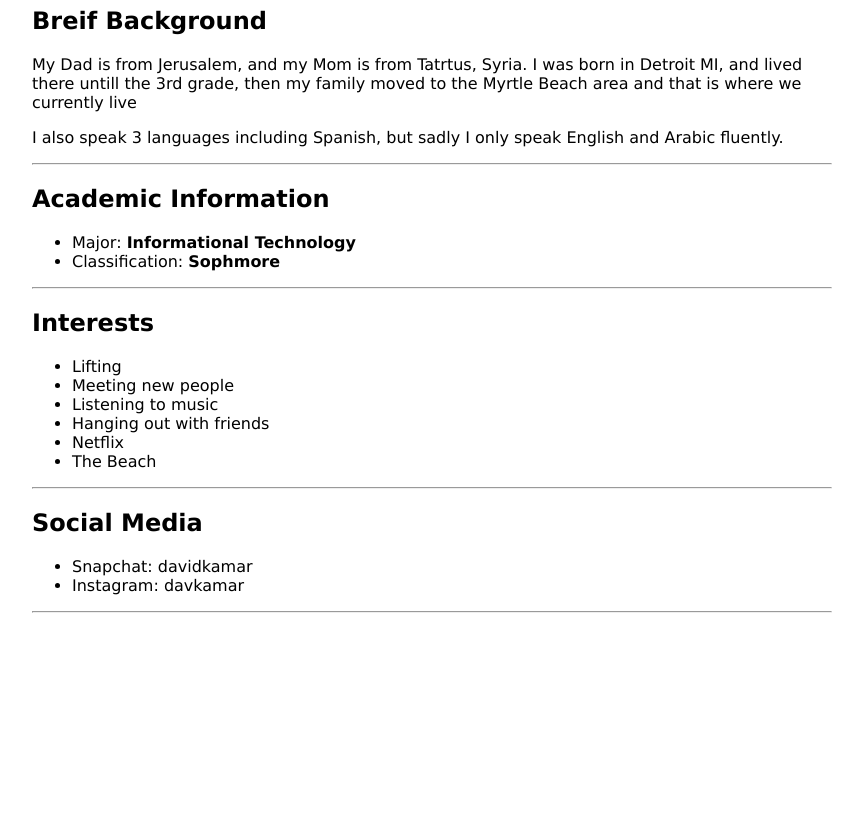
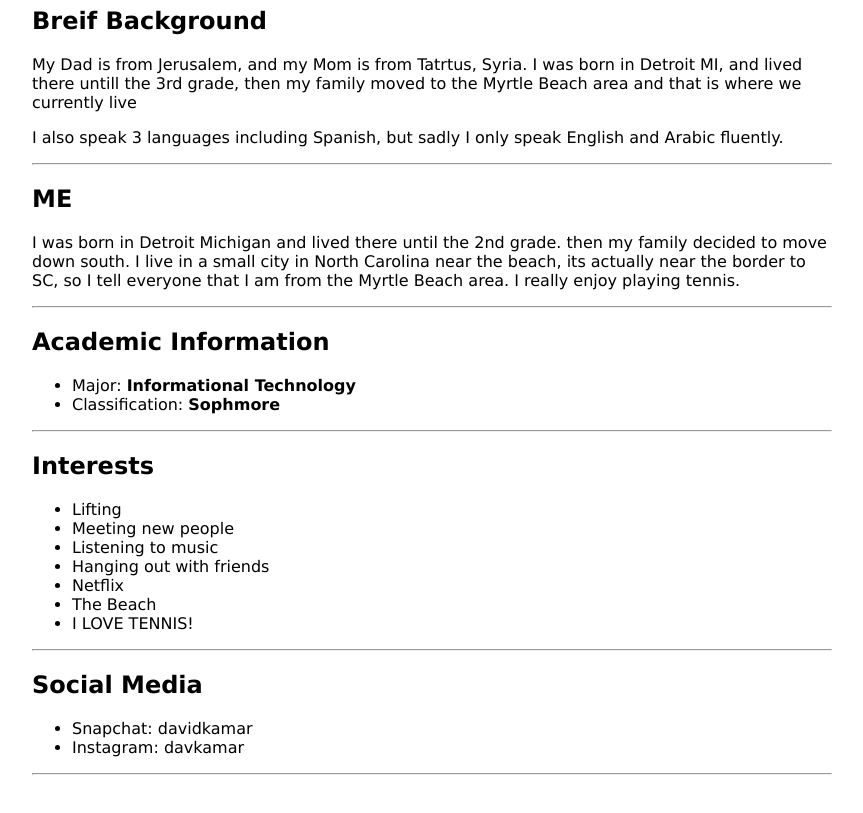
Before and after one commit to dakama230/dakama230.github.io, a plain HTML site: page index.html in a window 1280 px wide. Shown: the part 461-1274 px from the top of the page, without its empty margins (36-899 px from the left). Before the commit the page ends 1120 px from the top, so only its background shows below. Drawn offline with Linux system fonts and the light colour scheme.

Commit message:
Update index.html

```diff
--- a/index.html
+++ b/index.html
@@ -25,6 +25,10 @@
 <p> I also speak 3 languages including Spanish, but sadly I only speak English and Arabic fluently.</p>
 <p><hr></p>
 
+<h2>ME</h2>
+<p>I was born in Detroit Michigan and lived there until the 2nd grade. then my family decided to move down south. I live in a small city in North Carolina near the beach, its actually near the border to SC, so I tell everyone that I am from the Myrtle Beach area. I really enjoy playing tennis.</p>
+<p><hr></p>
+
 <h2>Academic Information</h2>
 
 <ul>
@@ -43,6 +47,7 @@
 <li>Hanging out with friends</li>
 <li>Netflix</li>
 <li> The Beach </li>
+<li> I LOVE TENNIS! </li>
 </ul>
 
 <p><hr></p>
```
